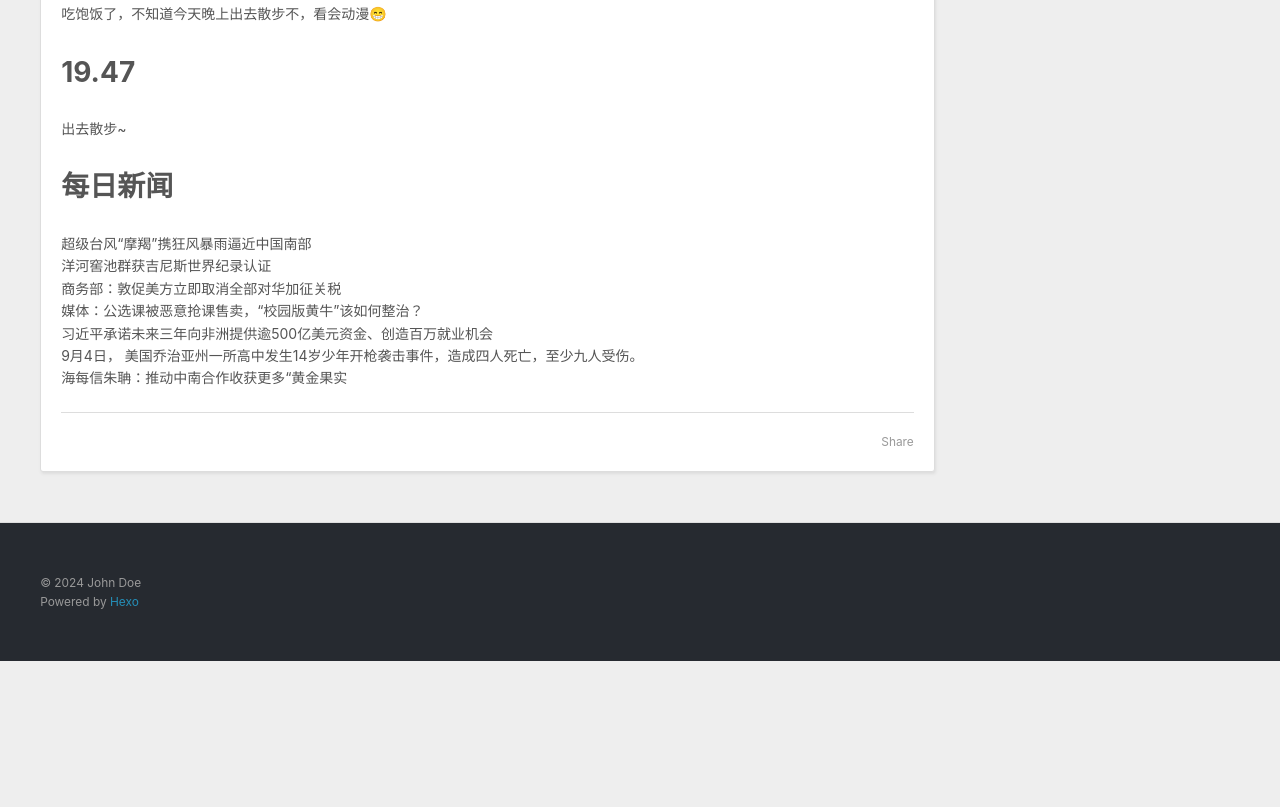
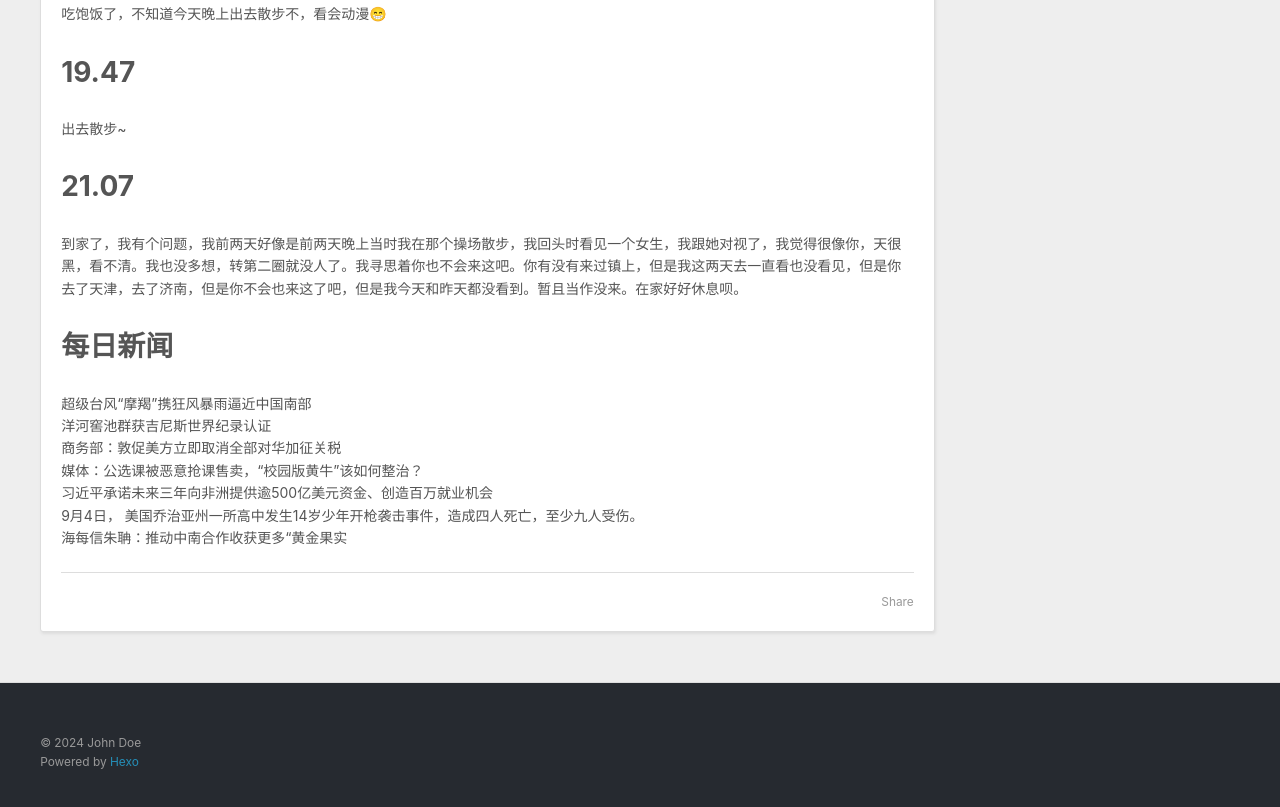
Before and after one commit to kjlkj7/kjlkj7.github.io, a plain HTML site: page index.html in a window 1280 px wide. Shown: the part 1275-2082 px from the top of the page. Before the commit the page ends 1936 px from the top, so only its background shows below. Drawn offline with Linux system fonts and the light colour scheme.

Commit message:
Site updated: 2024-09-05 21:11:49

```diff
--- a/index.html
+++ b/index.html
@@ -98,7 +98,8 @@
 <h3 id="17-05"><a href="#17-05" class="headerlink" title="17.05"></a>17.05</h3><p>今天下午做了两套题。都考到了90分以上，然后我就约考了，约到了11号的，原来现在考科一的人也挺多啊。<br>自从我爸知道我不吃药以后，老是担心我会犯病，我真没病，倒是我吃药天天浑身羸弱。好，这次我肯定不会乱发脾气，我真的怕了，我可不想再去了。我感觉这比杀了我还难受。后来我在那个医院看见别人发脾气，我也觉得挺吓人的哈😂<br>看新闻去了。  </p>
 <h1 id="18-08"><a href="#18-08" class="headerlink" title="18.08"></a>18.08</h1><p>没什么好玩的新闻，看会动漫~</p>
 <h1 id="19-22"><a href="#19-22" class="headerlink" title="19.22"></a>19.22</h1><p>吃饱饭了，不知道今天晚上出去散步不，看会动漫😁  </p>
-<h1 id="19-47"><a href="#19-47" class="headerlink" title="19.47"></a>19.47</h1><p>出去散步~</p>
+<h1 id="19-47"><a href="#19-47" class="headerlink" title="19.47"></a>19.47</h1><p>出去散步~  </p>
+<h1 id="21-07"><a href="#21-07" class="headerlink" title="21.07"></a>21.07</h1><p>到家了，我有个问题，我前两天好像是前两天晚上当时我在那个操场散步，我回头时看见一个女生，我跟她对视了，我觉得很像你，天很黑，看不清。我也没多想，转第二圈就没人了。我寻思着你也不会来这吧。你有没有来过镇上，但是我这两天去一直看也没看见，但是你去了天津，去了济南，但是你不会也来这了吧，但是我今天和昨天都没看到。暂且当作没来。在家好好休息呗。</p>
 <h1 id="每日新闻"><a href="#每日新闻" class="headerlink" title="每日新闻"></a>每日新闻</h1><p>超级台风“摩羯”携狂风暴雨逼近中国南部<br>洋河窖池群获吉尼斯世界纪录认证<br>商务部：敦促美方立即取消全部对华加征关税<br>媒体：公选课被恶意抢课售卖，“校园版黄牛”该如何整治？<br>习近平承诺未来三年向非洲提供逾500亿美元资金、创造百万就业机会<br>9月4日， 美国乔治亚州一所高中发生14岁少年开枪袭击事件，造成四人死亡，至少九人受伤。<br>海每信朱聃：推动中南合作收获更多“黄金果实</p>
 
 
```
Also changed, not shown: 2024/09/05/9-5/index.html (+3 -2 lines).
